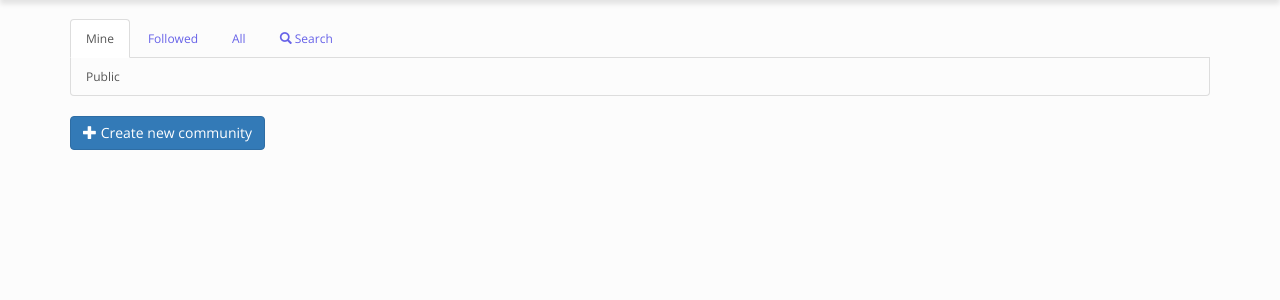
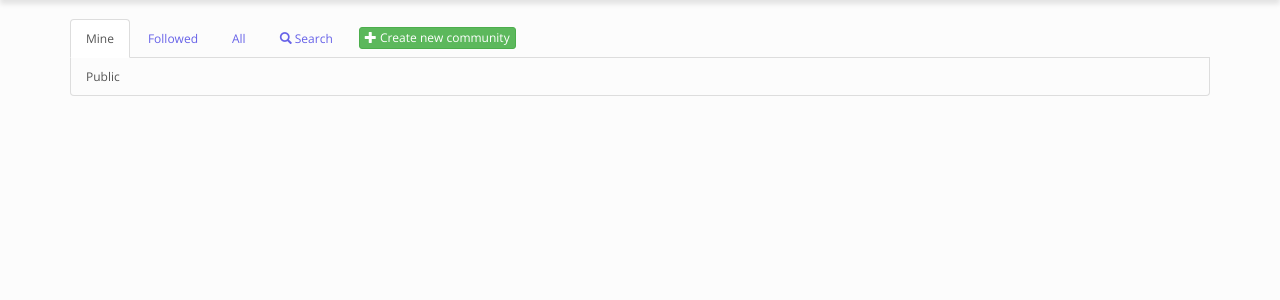
Before and after one commit to fredley/trienne, a Django app: page /orgs/ in a window 1280 px wide. Shown: the part 51-351 px from the top of the page. Run offline with Django 3.2, Linux system fonts and the light colour scheme; a user stored in the database is signed in; data comes from the database, SQL or seed files in the repository; style sheets or scripts are compiled from the project's sources; parts of the project's set-up code (start-up, migrations or seed data) failed here and were passed over; some libraries are stand-ins or nearby versions.

Commit message:
Style fix to orgs page

```diff
--- a/lanes/templates/orgs.html
+++ b/lanes/templates/orgs.html
@@ -13,13 +13,13 @@
     <li role="presentation"><a data-url="watched" href="#followed">Followed</a></li>
     <li role="presentation"><a data-url="all" href="#all">All</a></li>
     <li role="presentation"><a href="#search"><i class="glyphicon glyphicon-search"></i> Search</a></li>
+    <a href="{% url 'create_org' %}" class="btn btn-success btn-xs"><i class="glyphicon glyphicon-plus"></i> Create new community</a>
   </ul>
   <div id="search" style="display:none;">
     <input class="form-control" id="search-input" placeholder="Search for Communities">
   </div>
   <div class="spinner"></div>
   <div class="list-group" id="org-list"></div>
-  <a href="{% url 'create_org' %}" class="btn btn-primary"><i class="glyphicon glyphicon-plus"></i> Create new community</a>
 </div>
 {% endblock main_content %}
 
@@ -58,7 +58,6 @@ $(document).ready(function(){
   });
 
   function handleData(data){
-    console.log(data);
     $('#org-list').html('');
     if (data.orgs.length === 0) {
       $('#org-list').append('<div class="list-group-item">No communities found :(</div>');
--- a/static/css/chat.scss
+++ b/static/css/chat.scss
@@ -423,6 +423,10 @@ pre {
 
 /*   ORG MANAGEMENT   */
 
+#org-selection .btn{
+  margin:8px 0 0 8px;
+}
+
 #search-input{
   margin:10px 0 -2px;
 }
```
